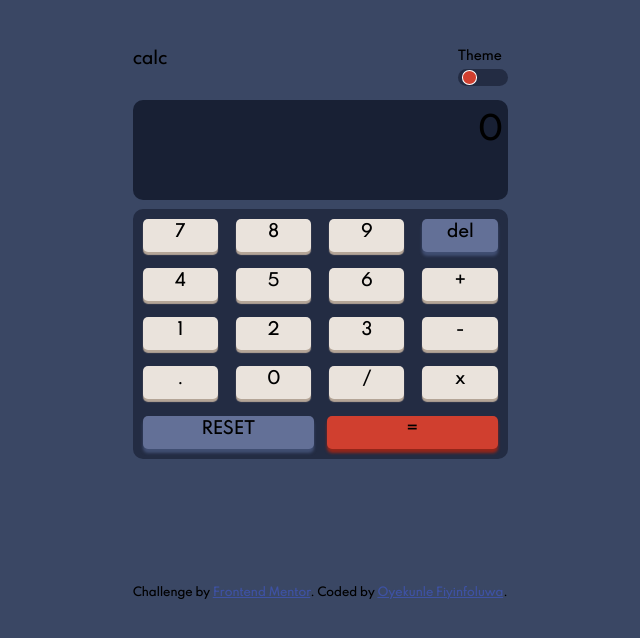
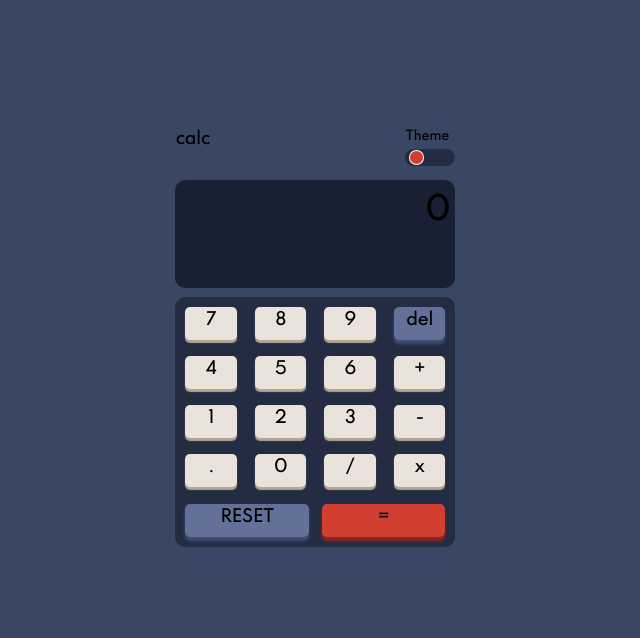
Before and after one commit to fiyintheslim/simple-web-calculator, a plain HTML site: page index.html in a window 1280 px wide. Shown: the whole page, without its empty margins (320-960 px from the left). Drawn offline with Linux system fonts and the light colour scheme.

Commit message:
css changes

```diff
--- a/index.html
+++ b/index.html
@@ -65,10 +65,7 @@
   </div>
 </div>
 
-  <div class="attribution">
-    Challenge by <a href="https://www.frontendmentor.io?ref=challenge" target="_blank">Frontend Mentor</a>.
-    Coded by <a href="#">Oyekunle Fiyinfoluwa</a>.
-  </div>
+
   <script src="js/app.js"></script>
   <script src="js/theme.js"></script>
 </body>
--- a/scss/style.scss
+++ b/scss/style.scss
@@ -2,9 +2,19 @@
 *{
     padding:0px;
     margin:0px;
-    transition: background 0.5s ease-in, transform 0.5s ease-in;
+    transition: background 0.5s ease-in, transform 0.3s ease;
 }
 @import url('https://fonts.googleapis.com/css2?family=Spartan:wght@100;400&display=swap');
+@mixin resp($arg){
+    @media screen and (max-width:$arg){
+        @content;
+    }
+}
+@mixin overflow {
+    overflow:hidden;
+    white-space: nowrap;
+    text-overflow: ellipsis;
+}
 body{
     background:hsl(222, 26%, 31%);
     display:flex;
@@ -13,7 +23,6 @@ body{
     align-items:center;
     height: 100%;
     width: 100%;
-
     font-family: 'Spartan', sans-serif;
     font-weight: 700;
 
@@ -21,21 +30,30 @@ body{
 }
 
 .calculator{
+    position: relative;
+    top: 120px;
+    right: 38px;
     display:flex;
     flex-direction:column;
-    width: 375px;
-    margin: 50px;
+    width: 120%;
+    margin: 10px;
     .display{
         height: 100px;
         background: hsl(224, 36%, 15%);
         border-radius: 10px;
         margin: 9px 0px;
         position:relative;
+        direction:rtl;
+        padding: 4px;
+
         .current{
             position:absolute;
             right:0px;
             bottom:0px;
             padding: 5px;
+            width:100%;
+            @include overflow;
+
         }
         .result{
             position:absolute;
@@ -44,13 +62,14 @@ body{
             padding: 5px;
             font-weight: 800;
             font-size: 30px;
+            width:100%;
+            @include overflow;
         }
     }
     .buttons{
         background:hsl(223, 31%, 20%);
         border-radius: 10px;
         padding: 10px;
-
 
         span{
             text-align: center;
@@ -144,7 +163,3 @@ body{
        }
     }
 }
-.attribution{
-    position:absolute;
-    bottom: 200px;
-}
```
Also changed, not shown: css/style.css, 1 other file.
